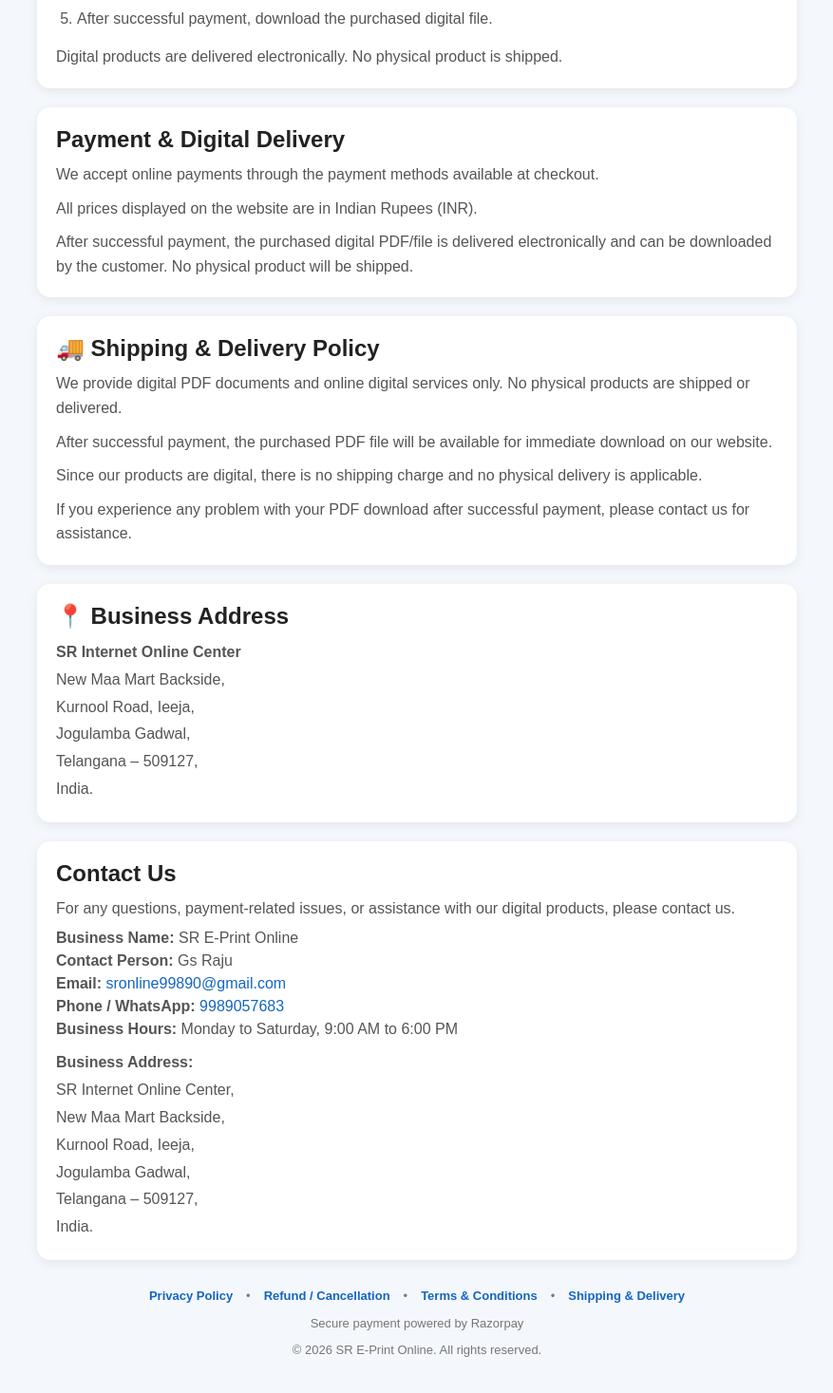
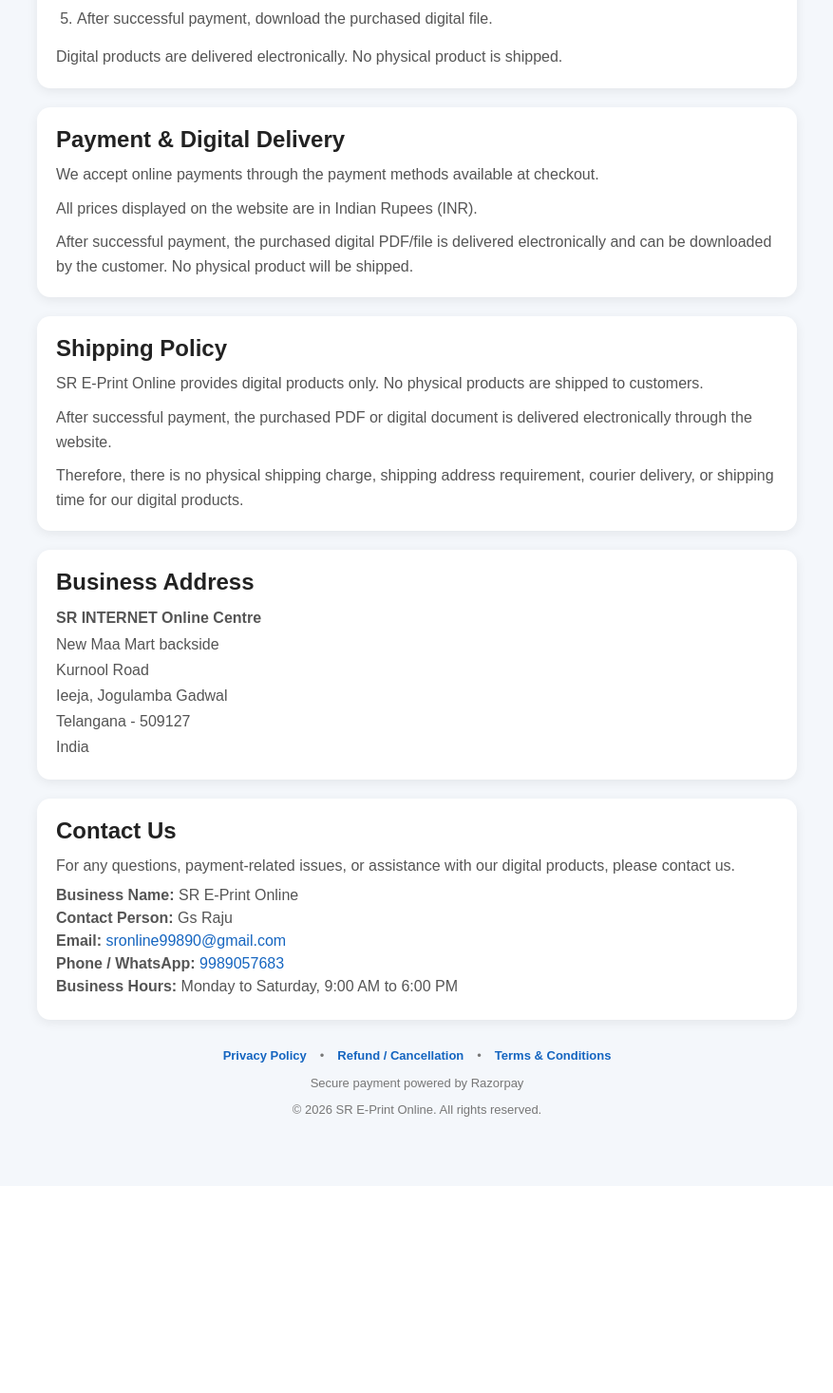
Before and after one commit to SrePrintOnlinework/Sr_ePrint-Online, a Next.js app: page / in a window 1280 px wide. Shown: the part 1435-2902 px from the top of the page at 95% size, without its empty margins (201-1078 px from the left). After the commit the page ends 2692 px from the top, so only its background shows below. Built offline with nearby package versions, Linux system fonts and the light colour scheme.

Commit message:
Improve PDF download logic and UI updates
Refactor PDF handling and update UI elements for clarity.

```diff
--- a/app/page.js
+++ b/app/page.js
@@ -196,7 +196,10 @@
               );
             }
 
-            // GET PDF
+            // --------------------------------
+            // GET PDF BLOB
+            // --------------------------------
+
             const blob =
               await verifyRes.blob();
 
@@ -210,10 +213,18 @@
             }
 
             // --------------------------------
-            // PREVENT DUPLICATE DOWNLOAD
+            // CHECK PDF RESPONSE
             // --------------------------------
 
-            downloadStartedRef.current = true;
+            if (
+              blob.type &&
+              !blob.type.includes('pdf')
+            ) {
+              console.error(
+                'Unexpected response type:',
+                blob.type
+              );
+            }
 
             // --------------------------------
             // CREATE PDF URL
@@ -221,9 +232,16 @@
 
             const url =
               window.URL.createObjectURL(
-                blob
+                new Blob(
+                  [blob],
+                  {
+                    type: 'application/pdf',
+                  }
+                )
               );
 
+            // IMPORTANT:
+            // Set URL before success message
             setPdfUrl(url);
 
             // --------------------------------
@@ -261,6 +279,9 @@
             // --------------------------------
             // AUTOMATIC DOWNLOAD
             // --------------------------------
+
+            downloadStartedRef.current =
+              true;
 
             const link =
               document.createElement('a');
@@ -465,13 +486,13 @@
 
         {/* SUCCESS MESSAGE */}
 
-        {successMessage && (
+        {successMessage && pdfUrl && (
           <div
             style={{
               background: '#e8f5e9',
               border: '1px solid #81c784',
               color: '#2e7d32',
-              padding: '15px',
+              padding: '18px',
               borderRadius: '12px',
               marginBottom: '20px',
               textAlign: 'center',
@@ -479,9 +500,10 @@
               lineHeight: 1.5,
             }}
           >
+            <div>
               {successMessage}
+            </div>
 
-            {pdfUrl && (
             <a
               href={pdfUrl}
               target="_blank"
@@ -489,17 +511,17 @@
               style={{
                 display: 'block',
                 marginTop: '12px',
-                  padding: '13px',
+                padding: '14px',
                 background: '#2e7d32',
                 color: 'white',
                 borderRadius: '10px',
                 textDecoration: 'none',
                 fontWeight: 'bold',
+                fontSize: '16px',
               }}
             >
               📄 Open PDF
             </a>
-            )}
           </div>
         )}
 
@@ -630,7 +652,6 @@
                     transition: '0.2s',
                   }}
                 >
-
                   <div
                     style={{
                       display: 'flex',
@@ -638,7 +659,6 @@
                       gap: '12px',
                     }}
                   >
-
                     <div
                       style={{
                         fontSize: '32px',
@@ -681,12 +701,10 @@
                     >
                       ₹99
                     </div>
-
                   </div>
                 </div>
               )
             )
-
           )}
         </div>
 
@@ -705,7 +723,6 @@
                 '0 3px 12px rgba(0,0,0,0.07)',
             }}
           >
-
             <div
               style={{
                 color: '#555',
@@ -743,21 +760,17 @@
                 padding: '15px',
                 border: 'none',
                 borderRadius: '10px',
-
                 background:
                   loading
                     ? '#999'
                     : '#1565c0',
-
                 color: 'white',
                 fontSize: '17px',
                 fontWeight: 'bold',
-
                 cursor:
                   loading
                     ? 'not-allowed'
                     : 'pointer',
-
                 opacity:
                   loading ? 0.8 : 1,
               }}
@@ -766,7 +779,6 @@
                 ? '⏳ Processing Payment...'
                 : '💳 Pay ₹99 & Download PDF'}
             </button>
-
           </div>
         )}
 
@@ -921,7 +933,7 @@
           </p>
         </div>
 
-        {/* PAYMENT & DIGITAL DELIVERY */}
+        {/* PAYMENT & DELIVERY */}
 
         <div
           style={{
@@ -978,10 +990,9 @@
           </p>
         </div>
 
-        {/* SHIPPING & DELIVERY POLICY */}
+        {/* SHIPPING POLICY */}
 
         <div
-          id="shipping"
           style={{
             background: 'white',
             padding: '20px',
@@ -997,7 +1008,7 @@
               color: '#222',
             }}
           >
-            🚚 Shipping & Delivery Policy
+            Shipping Policy
           </h2>
 
           <p
@@ -1007,9 +1018,9 @@
               lineHeight: 1.6,
             }}
           >
-            We provide digital PDF documents and
-            online digital services only.
-            No physical products are shipped or delivered.
+            SR E-Print Online provides digital
+            products only. No physical products
+            are shipped to customers.
           </p>
 
           <p
@@ -1020,20 +1031,8 @@
             }}
           >
             After successful payment, the purchased
-            PDF file will be available for immediate
-            download on our website.
-          </p>
-
-          <p
-            style={{
-              margin: '0 0 10px',
-              color: '#555',
-              lineHeight: 1.6,
-            }}
-          >
-            Since our products are digital, there is
-            no shipping charge and no physical delivery
-            is applicable.
+            PDF or digital document is delivered
+            electronically through the website.
           </p>
 
           <p
@@ -1043,9 +1042,10 @@
               lineHeight: 1.6,
             }}
           >
-            If you experience any problem with your
-            PDF download after successful payment,
-            please contact us for assistance.
+            Therefore, there is no physical shipping
+            charge, shipping address requirement,
+            courier delivery, or shipping time for
+            our digital products.
           </p>
         </div>
 
@@ -1067,27 +1067,29 @@
               color: '#222',
             }}
           >
-            📍 Business Address
+            Business Address
           </h2>
 
           <p
             style={{
               margin: 0,
               color: '#555',
-              lineHeight: 1.8,
+              lineHeight: 1.7,
             }}
           >
-            <strong>SR Internet Online Center</strong>
+            <strong>
+              SR INTERNET Online Centre
+            </strong>
             <br />
-            New Maa Mart Backside,
+            New Maa Mart backside
             <br />
-            Kurnool Road, Ieeja,
+            Kurnool Road
             <br />
-            Jogulamba Gadwal,
+            Ieeja, Jogulamba Gadwal
             <br />
-            Telangana – 509127,
+            Telangana - 509127
             <br />
-            India.
+            India
           </p>
         </div>
 
@@ -1164,28 +1166,6 @@
             <strong>Business Hours:</strong>{' '}
             Monday to Saturday, 9:00 AM to 6:00 PM
           </p>
-
-          <p
-            style={{
-              margin: '12px 0 0',
-              color: '#555',
-              lineHeight: 1.8,
-            }}
-          >
-            <strong>Business Address:</strong>
-            <br />
-            SR Internet Online Center,
-            <br />
-            New Maa Mart Backside,
-            <br />
-            Kurnool Road, Ieeja,
-            <br />
-            Jogulamba Gadwal,
-            <br />
-            Telangana – 509127,
-            <br />
-            India.
-          </p>
         </div>
 
         {/* FOOTER */}
@@ -1244,19 +1224,6 @@
             >
               Terms & Conditions
             </a>
-
-            <span>•</span>
-
-            <a
-              href="#shipping"
-              style={{
-                color: '#1565c0',
-                textDecoration: 'none',
-                fontWeight: 'bold',
-              }}
-            >
-              Shipping & Delivery
-            </a>
           </div>
 
           <p>
@@ -1271,7 +1238,7 @@
 
       </section>
 
-      {/* FLOATING WHATSAPP HELP BUTTON */}
+      {/* WHATSAPP */}
 
       <a
         href="https://wa.me/919989057683?text=Hello%20SR%20E-Print%20Online,%20I%20need%20help%20regarding%20a%20PDF%20purchase."
```
Lines whose indentation alone changed are shown as unchanged.
